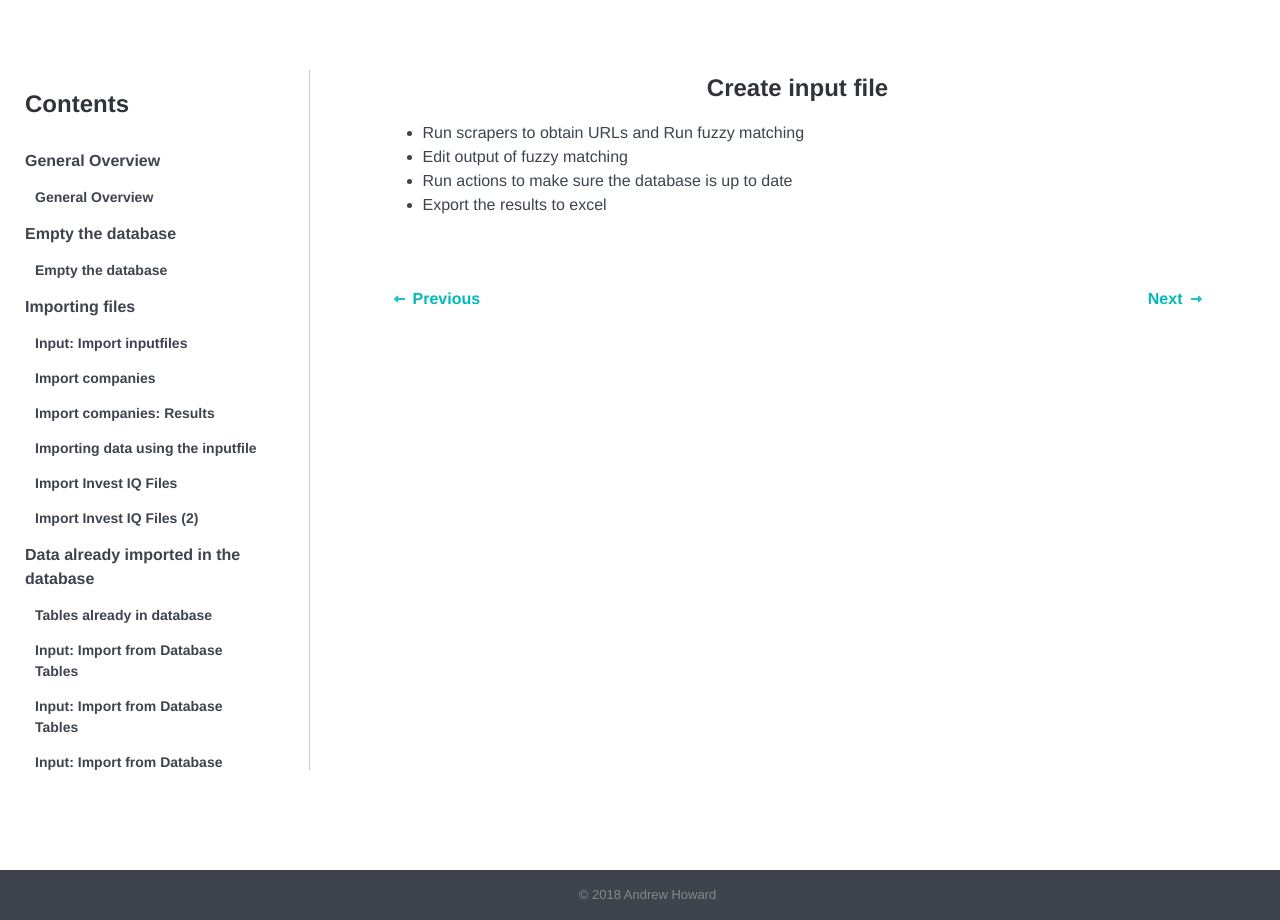
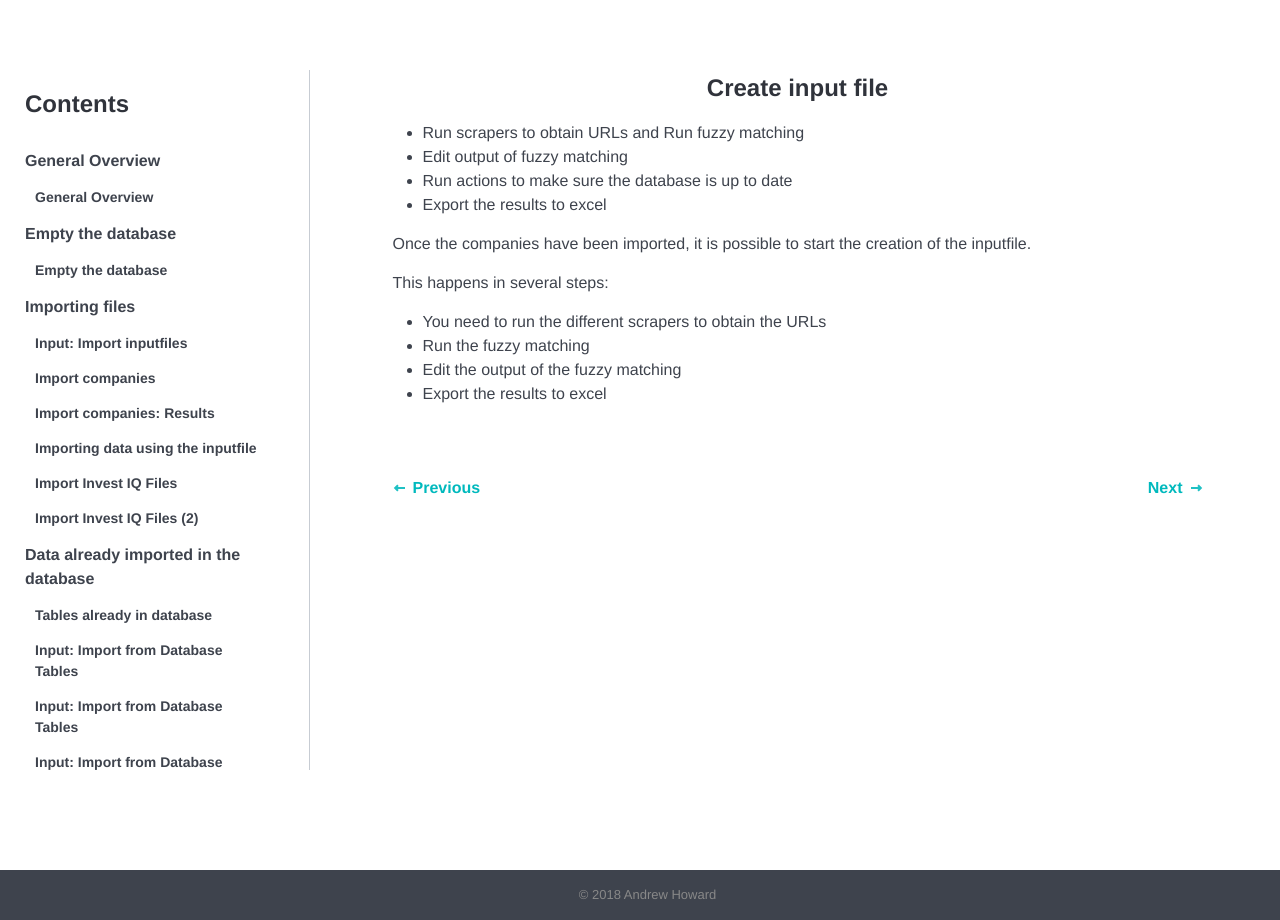
Before and after one commit to tkumpanenko/slides, a Jekyll site: the page built from _tutorials/022.html, in a window 1280 px wide. Built offline with Jekyll 4.4.1, drawn with Linux system fonts in a browser that asks for light colours.

Commit message:
Update from Forestry.io - 022.html

```diff
--- a/_tutorials/022.html
+++ b/_tutorials/022.html
@@ -4,8 +4,6 @@ topic: create-an-inputfile
 order: 1
 date: 2018-01-18 19:31:06 +0000
 ---
-
-
 <h4>Create input file</h4>
 
 <ul>
@@ -15,3 +13,16 @@ date: 2018-01-18 19:31:06 +0000
 	</li>
 	<li>Export the results to excel</li>
 </ul>
+
+<p>
+	Once the companies have been imported, it is possible to start the creation of the inputfile.
+</p>
+<p>
+	This happens in several steps:
+	<ul>
+		<li>You need to run the different scrapers to obtain the URLs</li>
+		<li>Run the fuzzy matching</li>
+		<li>Edit the output of the fuzzy matching</li>
+		<li>Export the results to excel</li>
+	</ul>
+</p>
```
